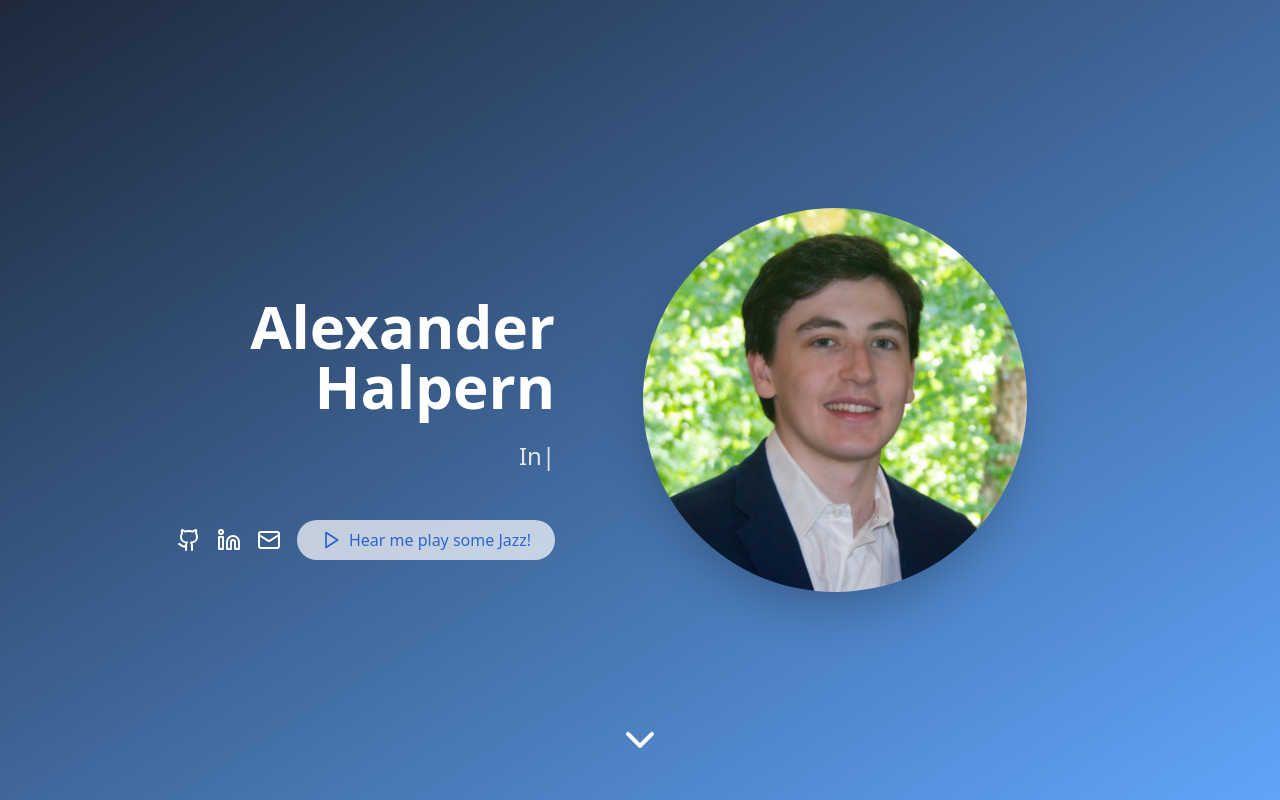
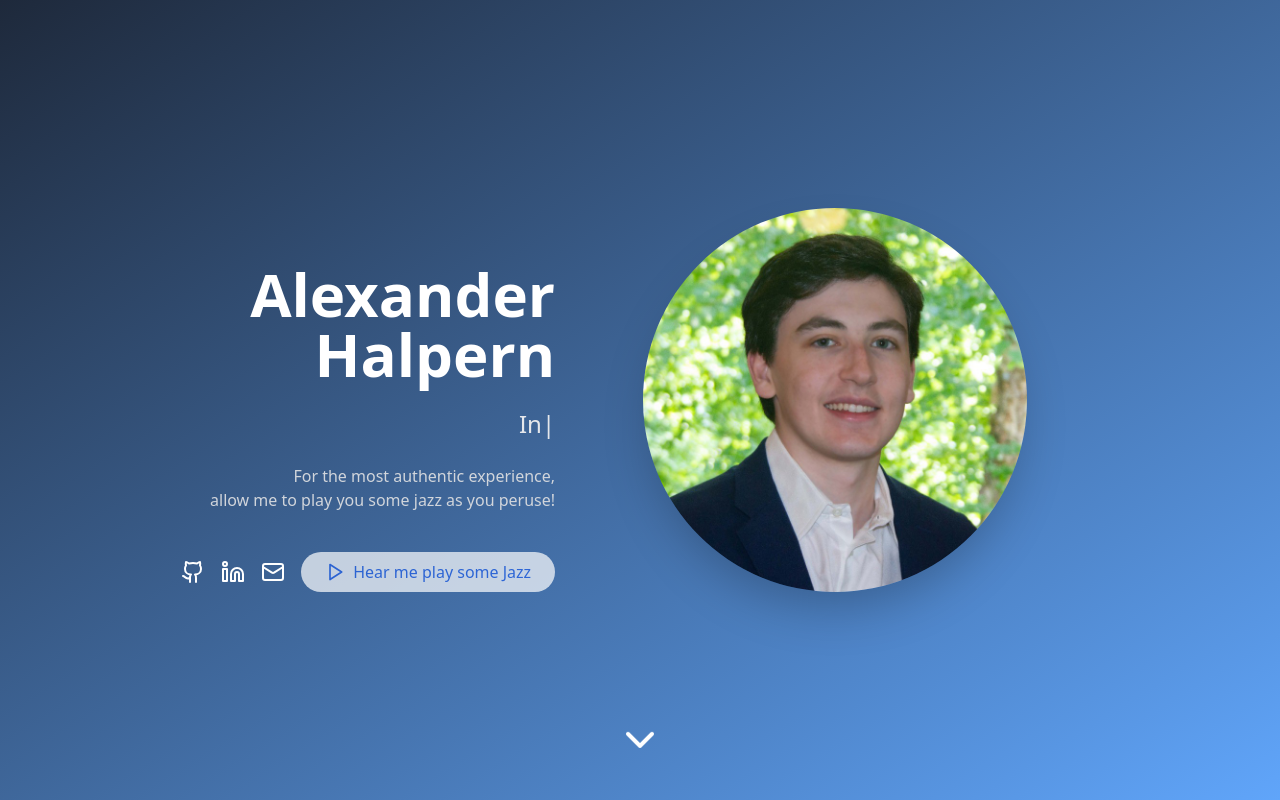
Before and after one commit to alexanderhalpern/alexanderjhalpern, a Next.js app: page / in a window 1280 px wide. Shown: the top 800 px of the page. Built offline with nearby package versions, Linux system fonts and the light colour scheme.

Commit message:
authentic

```diff
--- a/src/components/Header.tsx
+++ b/src/components/Header.tsx
@@ -179,6 +179,10 @@ const Header = ({
               repeat={Infinity}
             />
           </div>
+          <p className="text-gray-300">
+            For the most authentic experience, <br />
+            allow me to play you some jazz as you peruse!{" "}
+          </p>
           <div className="flex flex-wrap justify-end space-x-4 items-center">
             <a
               target="_blank"
@@ -209,7 +213,7 @@ const Header = ({
               >
                 {isPlaying ? <Pause size={20} /> : <Play size={20} />}
                 <span className="animate-fadeIn duration-2000">
-                  Hear me play some Jazz!
+                  Hear me play some Jazz
                 </span>
               </button>
               {showBurst && (
```
